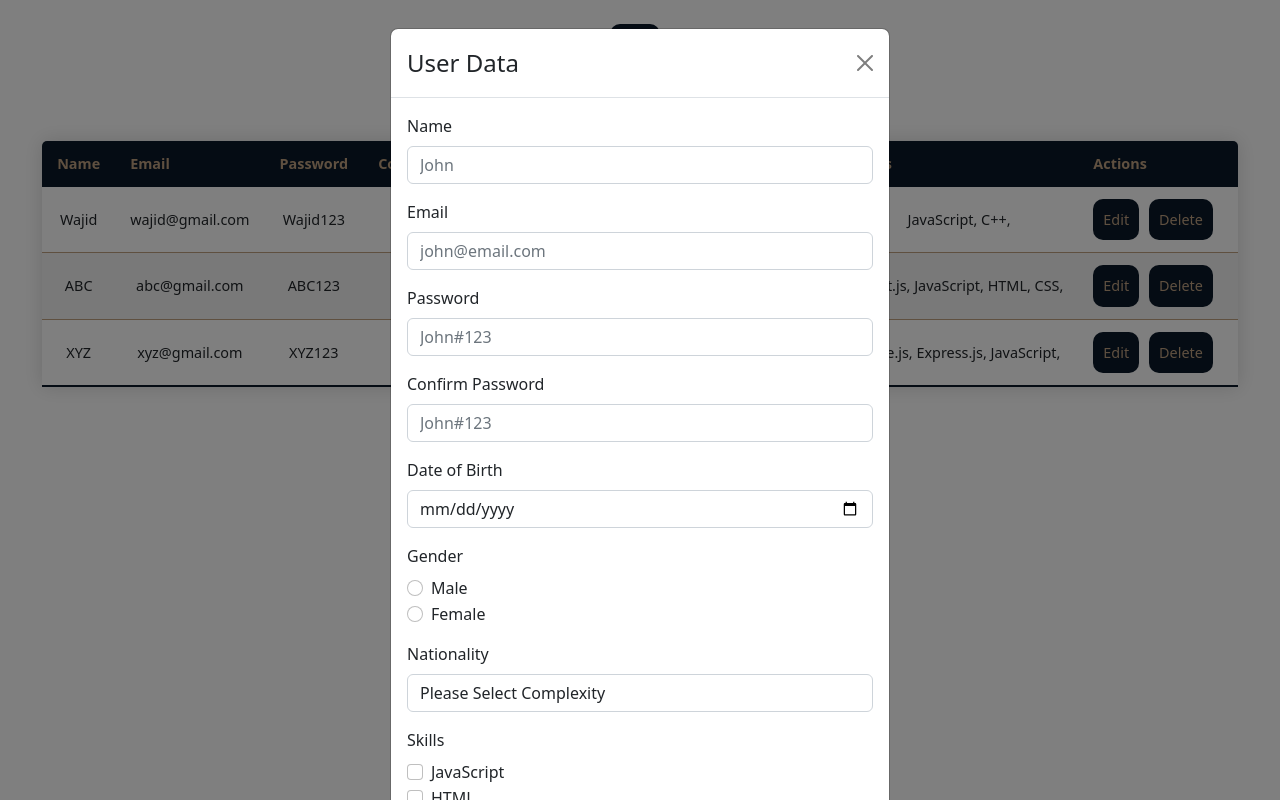
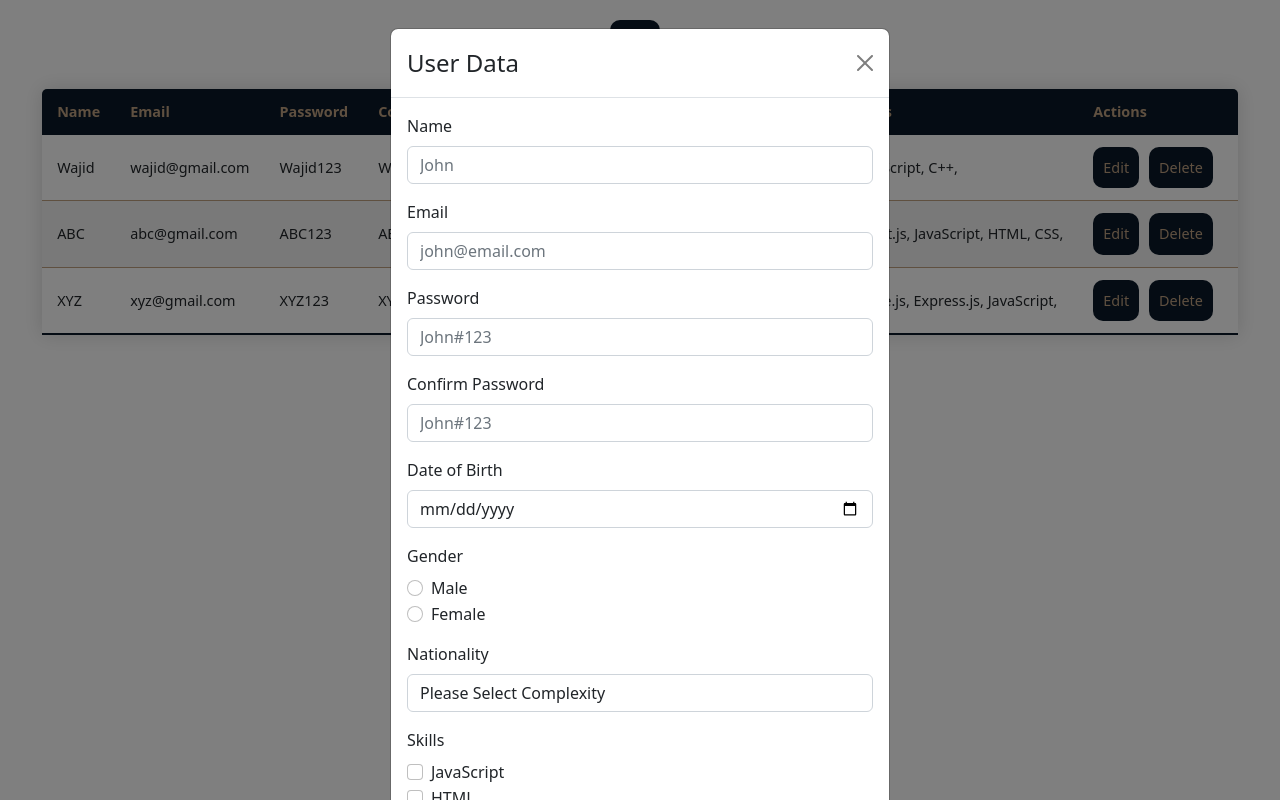
Before and after one commit to M-Wajid/form-crud, a React (Create React App) app: page / in a window 1280 px wide. Both pictures are taken after a click on the button "Add". Built offline with nearby package versions, Linux system fonts and the light colour scheme.

Commit message:
form and model is generic

```diff
--- a/src/App.css
+++ b/src/App.css
@@ -1,5 +1,5 @@
 .App {
-  text-align: center;
+  margin-top: 20px;
   display: flex;
   align-items: center;
   justify-content: center;
--- a/src/App.js
+++ b/src/App.js
@@ -1,18 +1,15 @@
 import "./App.css";
 import TableComp from "./components/table";
-import data from "./components/data/usersData.json";
-import AddModal from "./components/modal/addModal";
+import data from "./data/usersData.json";
 import { useState } from "react";
+import AddUser from "./components/addUser";
 
 function App() {
   const [users, setUsers] = useState(data);
 
   return (
     <div className="App">
-      <br />
-      <AddModal users={users} setUsers={setUsers} />
-      <br />
-      <br />
+      <AddUser users={users} setUsers={setUsers} />
       <TableComp users={users} setUsers={setUsers} />
     </div>
   );
--- a/src/components/modal/editModal.js
+++ b/src/components/addUser/index.js
@@ -1,18 +1,13 @@
-import Button from "react-bootstrap/Button";
-import Modal from "react-bootstrap/Modal";
-import { useState } from "react";
-import { validate } from "../helper";
-import GenericForm from "../form";
-import {fields} from "./../data/fieldsData"
+import React, { useState } from 'react'
+import GenericModal from '../generic/modal'
+import GenericForm from '../generic/form';
+import {fields} from "../../data/fieldsData";
+import { validate } from './../helper/index';
 
-const EditModal = (props) => {
-  let { show, setShow, editItem, setEditItem, editIndex, users, setUsers } =
-    props;
+const AddUser = ({users,setUsers}) => {
+  const [show, setShow] = useState(false);
+  const [newUser, setNewUser] = useState({});
   const [error, setError] = useState({});
-  const handleClose = () => {
-    setShow(false)
-    setError({});
-  };
 
   const validationData = [
     {
@@ -59,17 +54,35 @@ const EditModal = (props) => {
     },
   ];
 
+  const handleClose = () => {
+    setNewUser({});
+    setError({});
+    setShow(false);
+  }
+
+  const onClickHandler = () => {
+    const isValid = validate(validationData, newUser, setError);
+    console.log(newUser);
+    if (isValid) {
+      setUsers([...users, newUser]);
+      handleClose();
+    }
+  };
+
   const changeHandler = (event) => {
     if (event.target.name === "skills") {
-      let temp = { ...editItem };
+      let checkTemp = { ...newUser };
       event.target.checked
-        ? (temp.skills = temp.skills.concat([event.target.value]))
-        : // ? temp.Skills.push(event.target.value)
-          (temp.skills = temp.skills.filter((el) => el !== event.target.value));
-      setEditItem(temp);
+        ? !checkTemp.skills
+          ? (checkTemp.skills = [event.target.value])
+          : checkTemp.skills.push(event.target.value)
+        : (checkTemp.skills = checkTemp.skills.filter(
+            (el) => el !== event.target.value
+          ));
+      setNewUser(checkTemp);
     } else {
-      setEditItem({
-        ...editItem,
+      setNewUser({
+        ...newUser,
         [event.target.name]: event.target.value,
       });
     }
@@ -88,36 +101,21 @@ const EditModal = (props) => {
     }
   };
 
-  const onClickHandler = () => {
-    const isValid = validate(validationData, editItem, setError);
-    if (isValid){
-      let tempUsers = [...users];
-      tempUsers.splice(editIndex, 1, editItem);
-      setUsers(tempUsers);
-      // setEditItem();
-      handleClose();
-    }
-  };
-
   return (
     <>
-      <Modal show={show} onHide={handleClose}>
-        <Modal.Header closeButton>
-          <Modal.Title>User Data</Modal.Title>
-        </Modal.Header>
-        <Modal.Body>
-          <GenericForm fields={fields} changeHandler={changeHandler} blurHandler={blurHandler} error={error} user={editItem} />
-        </Modal.Body>
-        <Modal.Footer>
-          <Button variant="secondary" onClick={handleClose}>
-            Close
-          </Button>
-          <Button variant="primary" onClick={onClickHandler}>
-            Save Changes
-          </Button>
-        </Modal.Footer>
-      </Modal>
+    <GenericModal
+      show={show}
+      title="User Data"
+      body={<GenericForm fields={fields} changeHandler={changeHandler} blurHandler={blurHandler} error={error}/>}
+      mainFunc={onClickHandler}
+      closeFunc={handleClose}
+    />
+      <button className="buttonClass" onClick={() => setShow(true)}>
+        Add
+      </button>
     </>
-  );
-};
-export default EditModal;
+
+  )
+}
+
+export default AddUser
--- /dev/null
+++ b/src/components/deleteUser/index.js
@@ -0,0 +1,26 @@
+import React from 'react'
+import GenericModal from './../generic/modal/index';
+
+const DeleteUser = (props) => {
+  const { show, setShow, currentUserIndex, users, setUsers } = props;
+  const handleClose = () => setShow(false);
+
+  const onClickHandler = () => {
+    let tempData = [...users];
+    tempData.splice(currentUserIndex, 1);
+    setUsers(tempData);
+    handleClose();
+  };
+
+  return (
+    <GenericModal
+      show={show}
+      title="Delete"
+      body="Are you sure, you want to delete this user permanently"
+      mainFunc={onClickHandler}
+      closeFunc={handleClose}
+    />
+  )
+}
+
+export default DeleteUser
--- a/src/components/modal/addModal.js
+++ b/src/components/editUser/index.js
@@ -1,11 +1,12 @@
-import React, { useState } from "react";
-import Button from "react-bootstrap/Button";
-import Modal from "react-bootstrap/Modal";
-import { validate } from "../helper";
-import {fields} from "./../data/fieldsData";
-import GenericForm from "../form";
+import { useState } from 'react'
+import GenericForm from '../generic/form'
+import GenericModal from './../generic/modal/index';
+import {fields} from "../../data/fieldsData";
+import { validate } from '../helper';
 
-const AddModal = ({ users, setUsers }) => {
+const EditUser = (props) => {
+  const {show, setShow, editItem, setEditItem, editIndex, users, setUsers } = props;
+  const [error, setError] = useState({});
   const validationData = [
     {
       name: "name",
@@ -51,31 +52,32 @@ const AddModal = ({ users, setUsers }) => {
     },
   ];
 
-  const [show, setShow] = useState(false);
-  const [newUser, setNewUser] = useState({});
-  const [error, setError] = useState({});
+  const handleClose = () => {
+    setShow(false);
+    setError({});
+  }
 
-  const handleClose = () => setShow(false);
-  const handleShow = () => {
-    setShow(true);
-    setError({});
-    setNewUser({});
+  const onClickHandler = () => {
+    const isValid = validate(validationData, editItem, setError);
+    if (isValid){
+      let tempUsers = [...users];
+      tempUsers.splice(editIndex, 1, editItem);
+      setUsers(tempUsers);
+      handleClose();
+    }
   };
 
   const changeHandler = (event) => {
     if (event.target.name === "skills") {
-      let checkTemp = { ...newUser };
+      let temp = { ...editItem };
       event.target.checked
-        ? !checkTemp.skills
-          ? (checkTemp.skills = [event.target.value])
-          : checkTemp.skills.push(event.target.value)
-        : (checkTemp.skills = checkTemp.skills.filter(
-            (el) => el !== event.target.value
-          ));
-      setNewUser(checkTemp);
+        ? (temp.skills = temp.skills.concat([event.target.value]))
+        : // ? temp.Skills.push(event.target.value)
+          (temp.skills = temp.skills.filter((el) => el !== event.target.value));
+      setEditItem(temp);
     } else {
-      setNewUser({
-        ...newUser,
+      setEditItem({
+        ...editItem,
         [event.target.name]: event.target.value,
       });
     }
@@ -94,39 +96,15 @@ const AddModal = ({ users, setUsers }) => {
     }
   };
 
-  const onClickHandler = () => {
-    const isValid = validate(validationData, newUser, setError);
-    console.log(newUser);
-    if (isValid) {
-      setUsers([...users, newUser]);
-      setNewUser({});
-      handleClose();
-    }
-  };
+  return (
+    <GenericModal
+      show={show}
+      title="User Data"
+      body={<GenericForm fields={fields} changeHandler={changeHandler} blurHandler={blurHandler} error={error} user={editItem}/>}
+      mainFunc={onClickHandler}
+      closeFunc={handleClose}
+    />
+  )
+}
 
-  return (
-    <>
-      <button className="buttonClass" onClick={handleShow}>
-        Add
-      </button>
-
-      <Modal show={show} onHide={handleClose}>
-        <Modal.Header closeButton>
-          <Modal.Title>User Data</Modal.Title>
-        </Modal.Header>
-        <Modal.Body>
-          <GenericForm fields={fields} changeHandler={changeHandler} blurHandler={blurHandler} error={error}/>
-        </Modal.Body>
-        <Modal.Footer>
-          <Button variant="secondary" onClick={handleClose}>
-            Close
-          </Button>
-          <Button variant="primary" onClick={onClickHandler}>
-            Save Changes
-          </Button>
-        </Modal.Footer>
-      </Modal>
-    </>
-  );
-};
-export default AddModal;
+export default EditUser
--- /dev/null
+++ b/src/components/generic/modal/index.js
@@ -0,0 +1,29 @@
+import Button from "react-bootstrap/Button";
+import Modal from "react-bootstrap/Modal";
+
+const GenericModal = (props) => {
+  const { show, closeFunc, title, body, mainFunc} =
+    props;
+
+  return (
+    <>
+      <Modal show={show} onHide={closeFunc}>
+        <Modal.Header closeButton>
+          <Modal.Title>{title}</Modal.Title>
+        </Modal.Header>
+        <Modal.Body>
+          {body}
+        </Modal.Body>
+        <Modal.Footer>
+          <Button variant="secondary" onClick={closeFunc}>
+            Close
+          </Button>
+          <Button variant="primary" onClick={mainFunc}>
+            Save Changes
+          </Button>
+        </Modal.Footer>
+      </Modal>
+    </>
+  );
+};
+export default GenericModal;
--- a/src/components/modal/deleteModal.js
+++ /dev/null
@@ -1,36 +0,0 @@
-import Button from "react-bootstrap/Button";
-import Modal from "react-bootstrap/Modal";
-
-const DeleteModal = (props) => {
-  const { show, setShow, currentUserIndex, users, setUsers } = props;
-
-  const handleClose = () => setShow(false);
-
-  const onClickHandler = () => {
-    let tempData = [...users];
-    tempData.splice(currentUserIndex, 1);
-    setUsers(tempData);
-    handleClose();
-  };
-
-  return (
-    <>
-      <Modal show={show} onHide={handleClose}>
-        <Modal.Header closeButton>
-          <Modal.Title>Delete User</Modal.Title>
-        </Modal.Header>
-        <Modal.Body>Are You Sure?</Modal.Body>
-        <Modal.Footer>
-          <Button variant="secondary" onClick={handleClose}>
-            Close
-          </Button>
-          <Button variant="primary" onClick={onClickHandler}>
-            Delete
-          </Button>
-        </Modal.Footer>
-      </Modal>
-    </>
-  );
-};
-
-export default DeleteModal;
--- a/src/components/table/index.js
+++ b/src/components/table/index.js
@@ -1,6 +1,6 @@
 import React, { useState } from "react";
-import DeleteModal from "../modal/deleteModal";
-import EditModal from "../modal/editModal";
+import EditUser from "../editUser";
+import DeleteUser from './../deleteUser/index';
 
 const TableComp = ({ users, setUsers }) => {
   const [editShow, setEditShow] = useState(false);
@@ -22,14 +22,14 @@ const TableComp = ({ users, setUsers }) => {
 
   return (
     <>
-      <DeleteModal
+      <DeleteUser
         show={deleteShow}
         setShow={setDeleteShow}
         currentUserIndex={deleteIndex}
         users={users}
         setUsers={setUsers}
       />
-      <EditModal
+      <EditUser
         show={editShow}
         setShow={setEditShow}
         editItem={editItem}
```
Also changed, not shown: src/components/generic/form/index.js (renamed from src/components/form/index.js), src/data/fieldsData.js (renamed from src/components/data/fieldsData.js), src/data/usersData.json (renamed from src/components/data/usersData.json).
